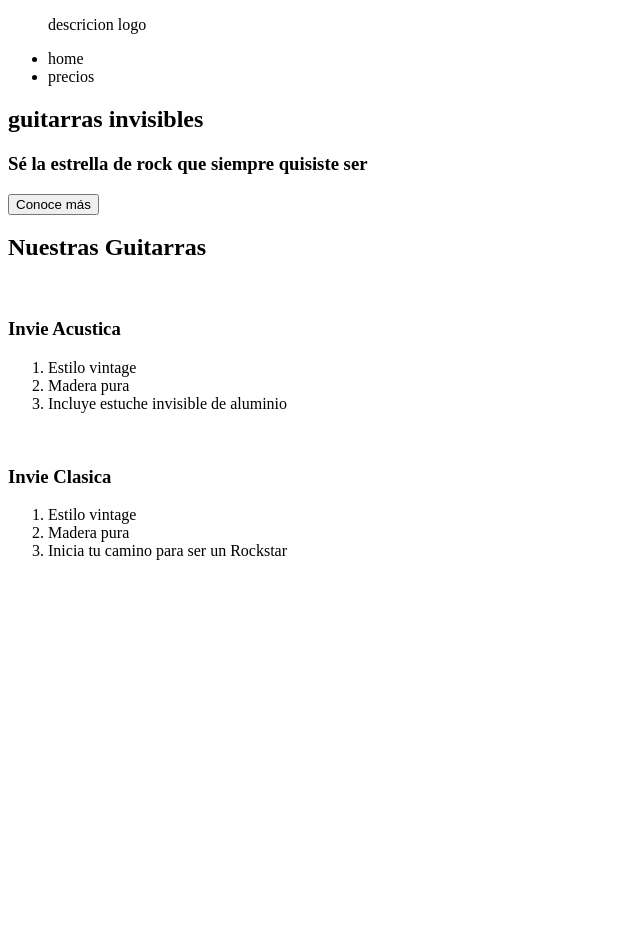
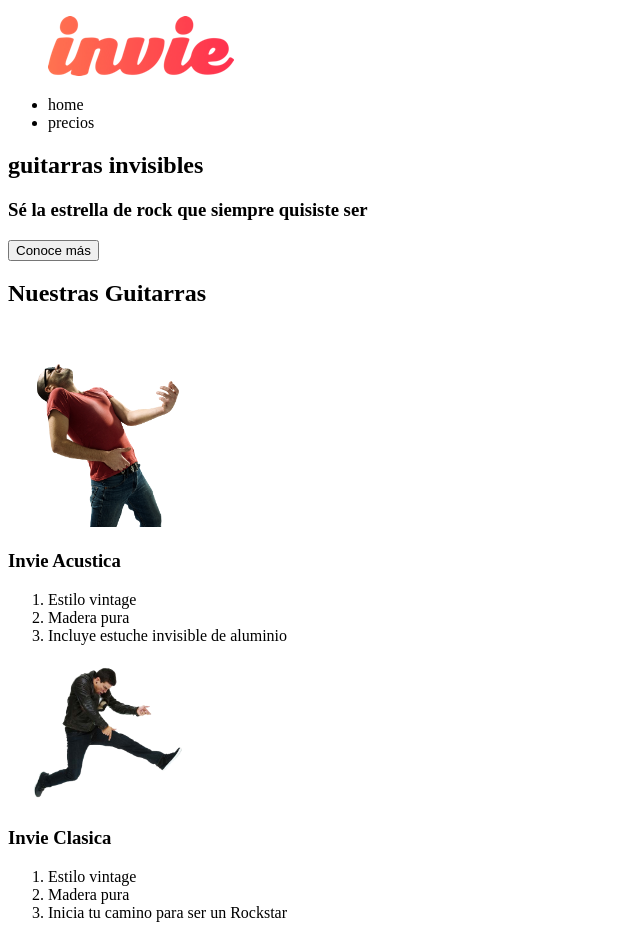
Before and after one commit to djrock1987/invie, a plain HTML site: page index.html in a window 1280 px wide. Shown: the whole page, without its empty margins (0-640 px from the left). Before the commit the page ends 800 px from the top, so only its background shows below. Drawn offline with Linux system fonts and the light colour scheme.

Commit message:
Cargando las imagenes del sitio #3

```diff
--- a/index.html
+++ b/index.html
@@ -9,7 +9,7 @@
 <body>
 	<header id="header" class=""><!-- header -->
 		<figure><!-- logo -->
-		 	<figcaption>descricion logo</figcaption>
+		 	<img src="images/invie.png" alt="Invie logo" width="186" height="60">
 
 		</figure> <!-- logo -->
 		<nav>
@@ -28,7 +28,7 @@
 	<section><!-- guitarras -->
 		<h2>Nuestras Guitarras </h2> <!-- titulo -->
 		<article> <!-- guitarra 1 -->
-		 	<img src="" alt="">
+		 	<img src="images/invie-acustica.png" alt="Guitarra invie acustica" width="200" >
 		 	<h3>Invie Acustica</h3>
              <ol>
              	<li>Estilo vintage</li>
@@ -37,7 +37,7 @@
              </ol>
 		 </article>
 		 <article> <!-- guitarra 2 -->
-		 	<img src="" alt="">
+		 	<img src="images/invie-classic.png" alt="guitarra invie Classic" width="200">
 		 	<h3>Invie Clasica</h3>
              <ol>
              	<li>Estilo vintage</li>
```
